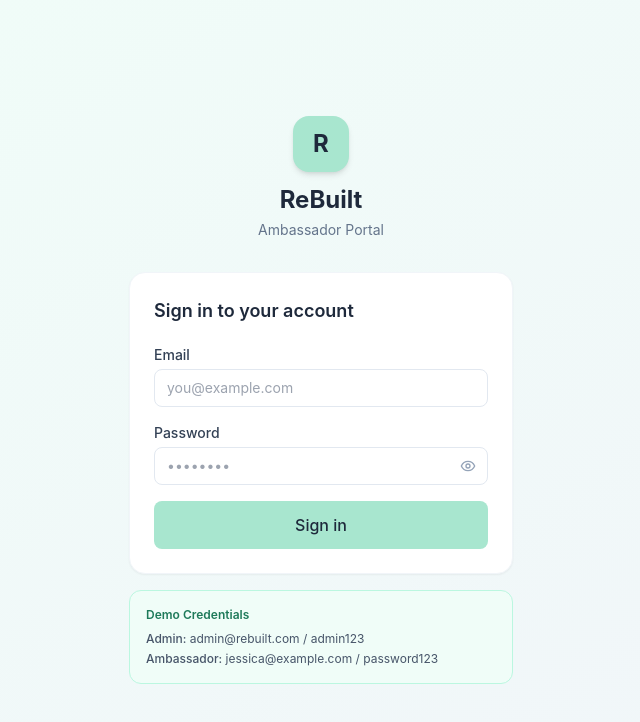
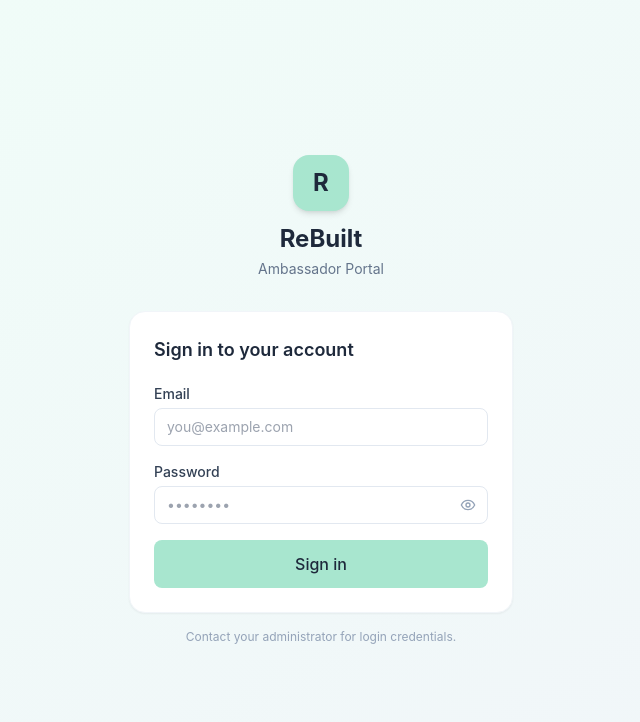
Before and after one commit to Dmachin7/rebuilt-ambassador, a React (Vite) app in the folder client/: page /login in a window 1280 px wide. Shown: the top 722 px of the page, without its empty margins (319-959 px from the left). Built offline with nearby package versions, Linux system fonts and the light colour scheme.

Commit message:
Remove demo credentials from login screen

```diff
--- a/client/src/pages/auth/Login.jsx
+++ b/client/src/pages/auth/Login.jsx
@@ -90,14 +90,7 @@ export default function Login() {
           </form>
         </div>
 
-        {/* Demo credentials */}
-        <div className="mt-4 bg-mint-50 border border-mint-200 rounded-xl p-4">
-          <p className="text-xs font-semibold text-mint-700 mb-2">Demo Credentials</p>
-          <div className="space-y-1">
-            <p className="text-xs text-slate-600"><span className="font-medium">Admin:</span> admin@rebuilt.com / admin123</p>
-            <p className="text-xs text-slate-600"><span className="font-medium">Ambassador:</span> jessica@example.com / password123</p>
-          </div>
-        </div>
+        <p className="text-center text-xs text-slate-400 mt-4">Contact your administrator for login credentials.</p>
       </div>
     </div>
   );
```
